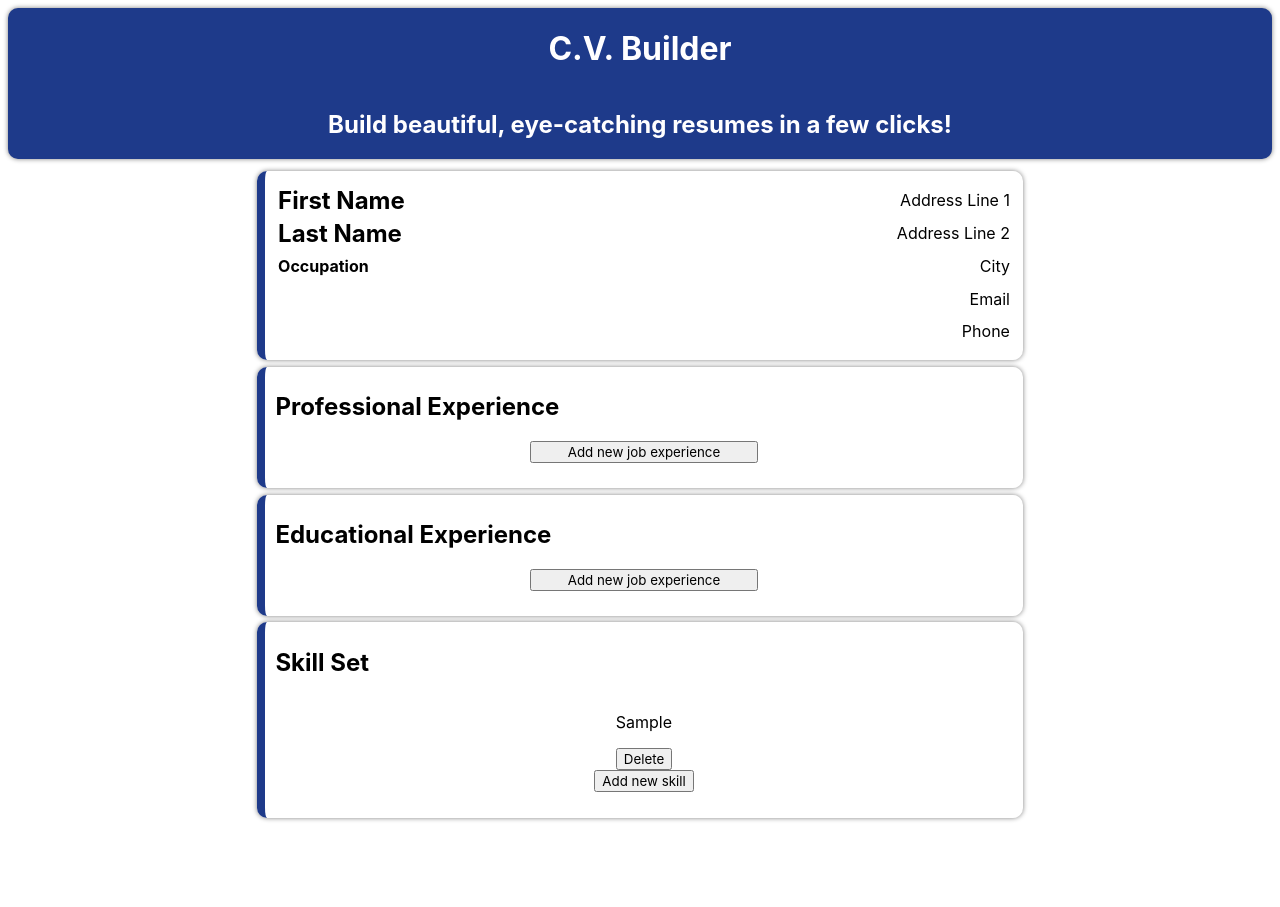
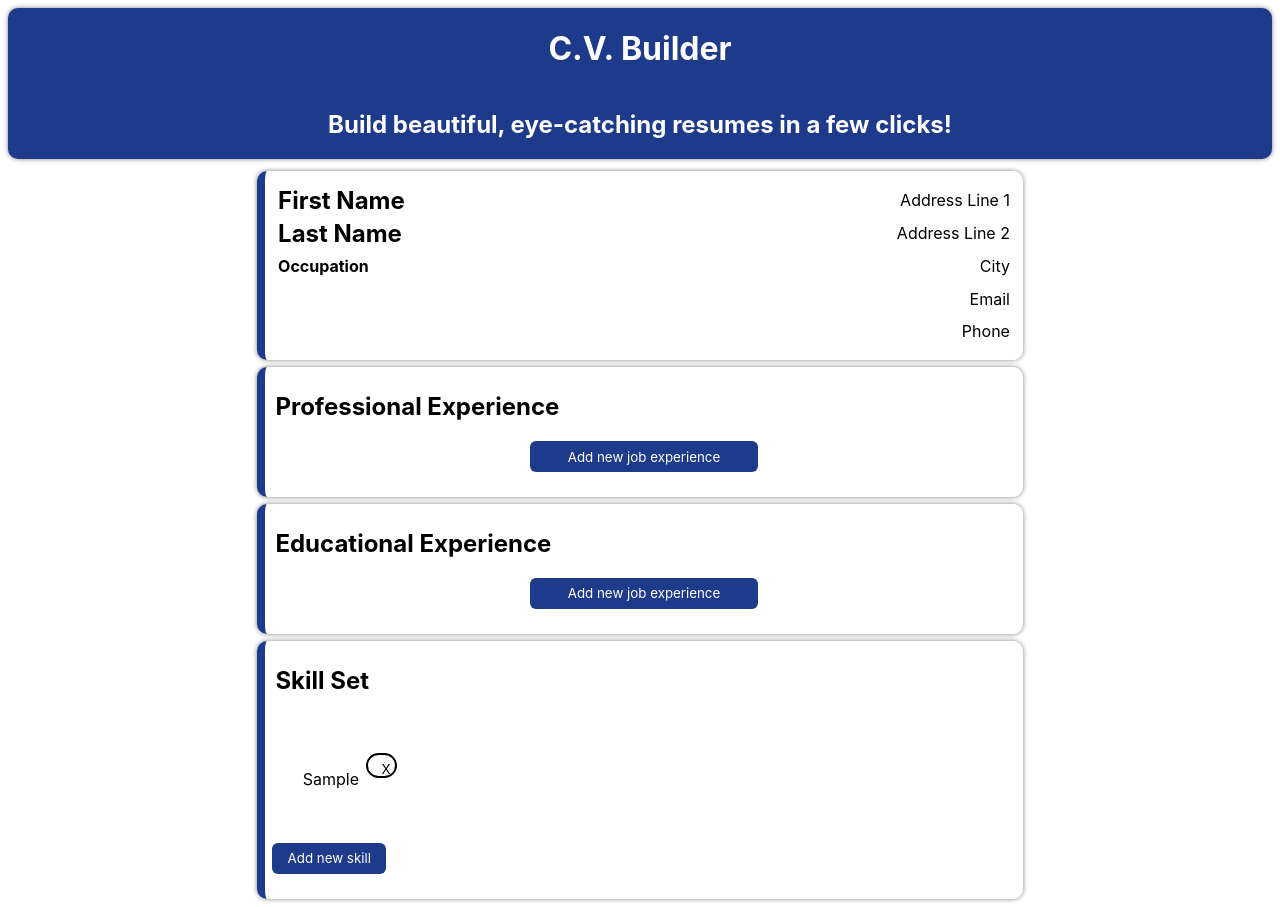
Before and after one commit to renatodinizc/cv-builder, a React (Create React App) app: page / in a window 1280 px wide. Both pictures are taken after typing "Sample" into the empty fields and a click on the button "Submit new skill". Before the commit the page ends 826 px from the top, so only its background shows below. Built offline with nearby package versions, Linux system fonts and the light colour scheme.

Commit message:
Project finale

```diff
--- a/src/App.js
+++ b/src/App.js
@@ -21,7 +21,7 @@ function App() {
     <div className='ProfessionalExperience'>
       <EducationalExperience />
     </div>
-    <div className='ProfessionalExperience'>
+    <div className='SkillSet'>
       <SkillSet />
     </div>
     </>
--- a/src/app.css
+++ b/src/app.css
@@ -65,3 +65,12 @@
     grid-row: 5;
     grid-column: 2;
 }
+
+button {
+    background-color: #1e3a8a;
+    color: white;
+    border-radius: 6px;
+    padding: 1% 2%;
+    margin: 0% 1%;
+    border: none;
+}
--- a/src/components/SkillItem.js
+++ b/src/components/SkillItem.js
@@ -1,10 +1,11 @@
 import React from 'react';
+import './skill-set.css';
 
 function SkillItem(props) {
     return (
-        <div className='skillItem'>
+        <div className='SkillItem'>
             <p>{props.title}</p>
-            <button onClick={() => props.deleteSkill(props.id)} >Delete</button>
+            <button onClick={() => props.deleteSkill(props.id)} >X</button>
         </div>
     );
 };
--- a/src/components/SkillList.js
+++ b/src/components/SkillList.js
@@ -22,11 +22,11 @@ function SkillList() {
     if (isEditing == false) {
         return (
             <>
-                {skills.map(skill =>
-                    <div>
+                <div className='SkillList'>
+                    {skills.map(skill =>
                         <SkillItem id={skill.id} title={skill.title} deleteSkill={deleteSkill} />
-                    </div>
-                )}
+                    )}
+                </div>
                 <button onClick={() => setEditing(true)}>Add new skill</button>
             </>
         );
--- a/src/components/SkillSet.js
+++ b/src/components/SkillSet.js
@@ -5,8 +5,7 @@ function SkillSet() {
     return (
         <>
             <h2>Skill Set</h2>
-            <SkillList />
-
+                <SkillList />
         </>
     );
 };
--- /dev/null
+++ b/src/components/skill-set.css
@@ -0,0 +1,43 @@
+
+.SkillSet {
+    width: 60%;
+    flex-direction: column;
+    align-items: center;
+    margin-top:0.5%;
+    padding: 2% 0%;
+    border-left: solid 8px #1e3a8a;
+    border-radius: 10px;
+    box-shadow: 0px 0px 5px grey;
+}
+
+.SkillSet>:first-child {
+    margin-right: auto;
+    grid-column-end: auto;
+    padding-left: 1.4%;
+    margin-top: 0%;
+}
+
+.SkillList {
+    display: grid;
+    grid-template-columns: repeat(auto-fit, minmax(min(100%/3, max(64px, 100%/5)), 1fr));
+    grid-auto-flow: column;
+
+}
+
+.SkillItem {
+    display: flex;
+    padding: 5%;
+}
+
+.SkillItem>button {
+    background: none;
+    width: 25px;
+    height: 25px;
+    border-radius: 30px;
+    border: solid 2px black;
+    color: black;
+}
+
+.SkillSet>form {
+    margin-left: 1%;
+}
```
